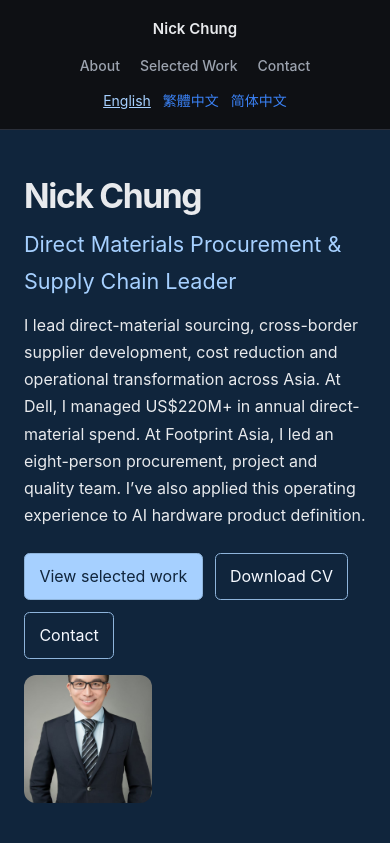
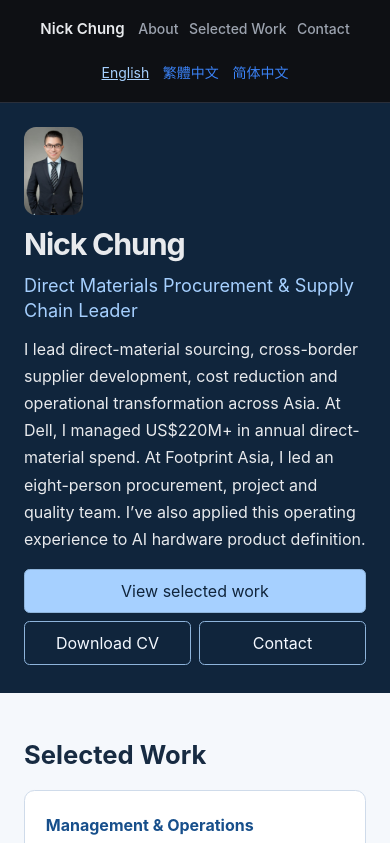
Before and after one commit to nickchung0604/nickchung-space, an Astro site: page / in a window 390 px wide. Shown: the top 843 px of the page. Built offline with nearby package versions, Linux system fonts and the light colour scheme; Astro itself is replaced by a stand-in of ours.

Commit message:
Improve mobile portfolio layout

```diff
--- a/src/layouts/Layout.astro
+++ b/src/layouts/Layout.astro
@@ -124,18 +124,12 @@ const pageDescription = description || site.tagline;
         text-align: center;
       }
 
-      @media (max-width: 640px) {
-        .locale-links { display: flex; flex-wrap: wrap; justify-content: center; gap: .75rem; font-size: .875rem; }
-      .locale-links [aria-current] { color: #a6d0ff; text-decoration: underline; }
-      .header-inner {
-        gap: .8rem;
-        flex-wrap: wrap;
-          flex-direction: column;
-          gap: 12px;
-        }
-        .nav {
-          gap: 20px;
-        }
+      @media (max-width: 720px) {
+        .site-header { position: static; }
+        .header-inner { justify-content: center; gap: 0 .85rem; padding: .45rem .75rem; }
+        .nav { flex-wrap: wrap; justify-content: center; gap: 0 .65rem; }
+        .locale-links { flex: 1 0 100%; gap: 0 .85rem; }
+        .nav a, .locale-links a { display: inline-flex; align-items: center; min-height: 44px; }
       }
     </style>
   </body>
--- a/src/styles/global.css
+++ b/src/styles/global.css
@@ -167,3 +167,30 @@ img {
 .career-entries { display: grid; gap: 1rem; }
 .career-case-links { margin: .5rem 0; padding-left: 1.25rem; }
 .timeline-content .career-case-links a { color: #a6d0ff; text-decoration: underline; }
+@media (max-width: 720px) {
+  .portfolio-hero { padding: 1.5rem 0 1.75rem; }
+  .portfolio-hero-inner { grid-template-columns: minmax(0, 1fr); gap: .8rem; }
+  .portfolio-hero h1 { font-size: clamp(1.9rem, 7vw, 2.6rem); }
+  .portfolio-hero .portfolio-title { font-size: 1.13rem; line-height: 1.4; }
+  .portfolio-hero img {
+    grid-row: 1;
+    width: auto;
+    height: 5.5rem;
+    max-width: 100%;
+    object-fit: contain;
+  }
+  .portfolio-actions { display: grid; grid-template-columns: repeat(2, minmax(0, 1fr)); gap: .5rem; margin-top: 1rem; }
+  .portfolio-actions a {
+    display: flex;
+    min-height: 44px;
+    align-items: center;
+    justify-content: center;
+    padding: .45rem .35rem;
+    text-align: center;
+    overflow-wrap: anywhere;
+  }
+  .portfolio-actions a:first-child { grid-column: 1 / -1; }
+  .work-grid, .area-cases, .capability-grid { grid-template-columns: minmax(0, 1fr); }
+  .portfolio-light, .timeline-content, .contact-value { overflow-wrap: anywhere; }
+}
+.case-visual-scroll { max-width: 100%; }
```
